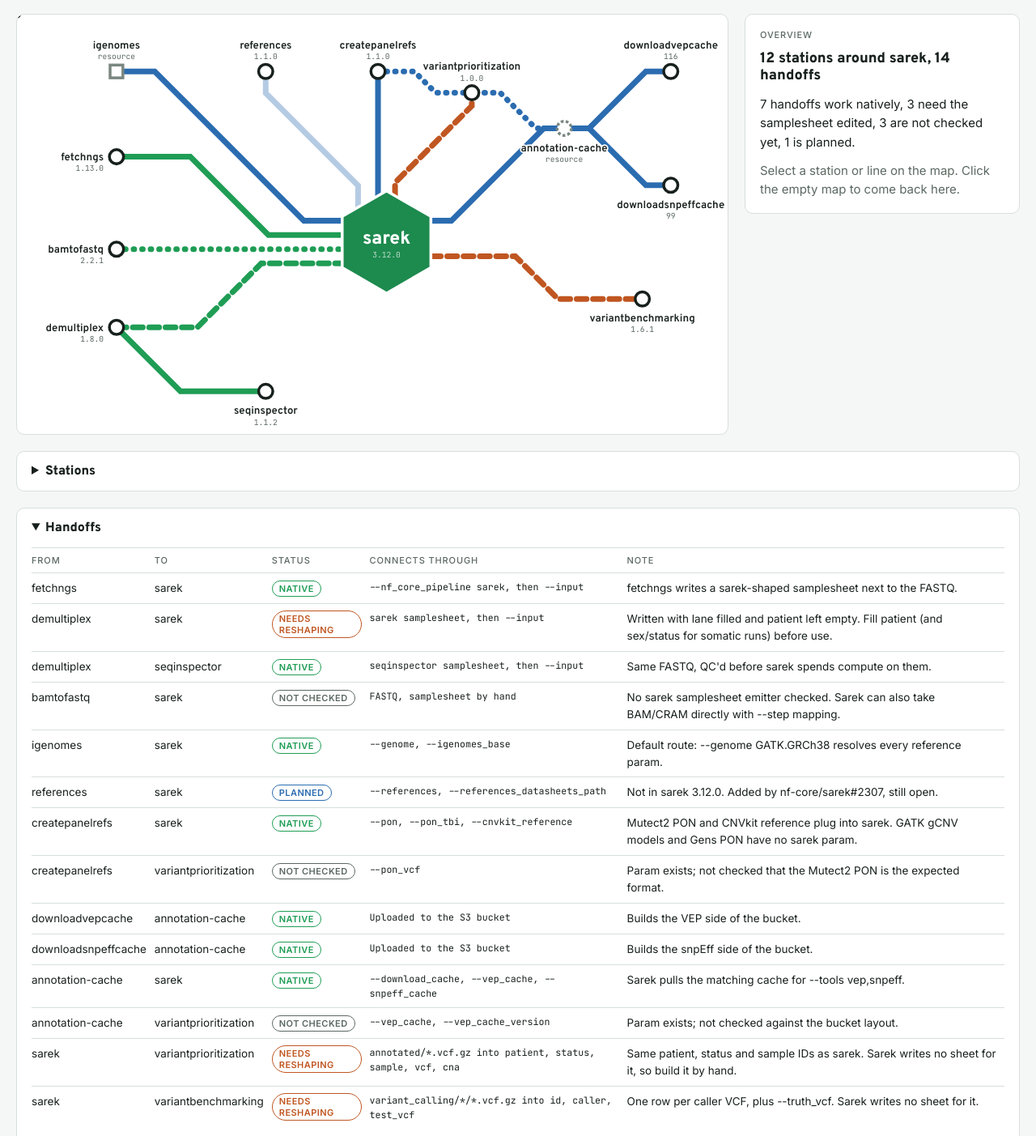
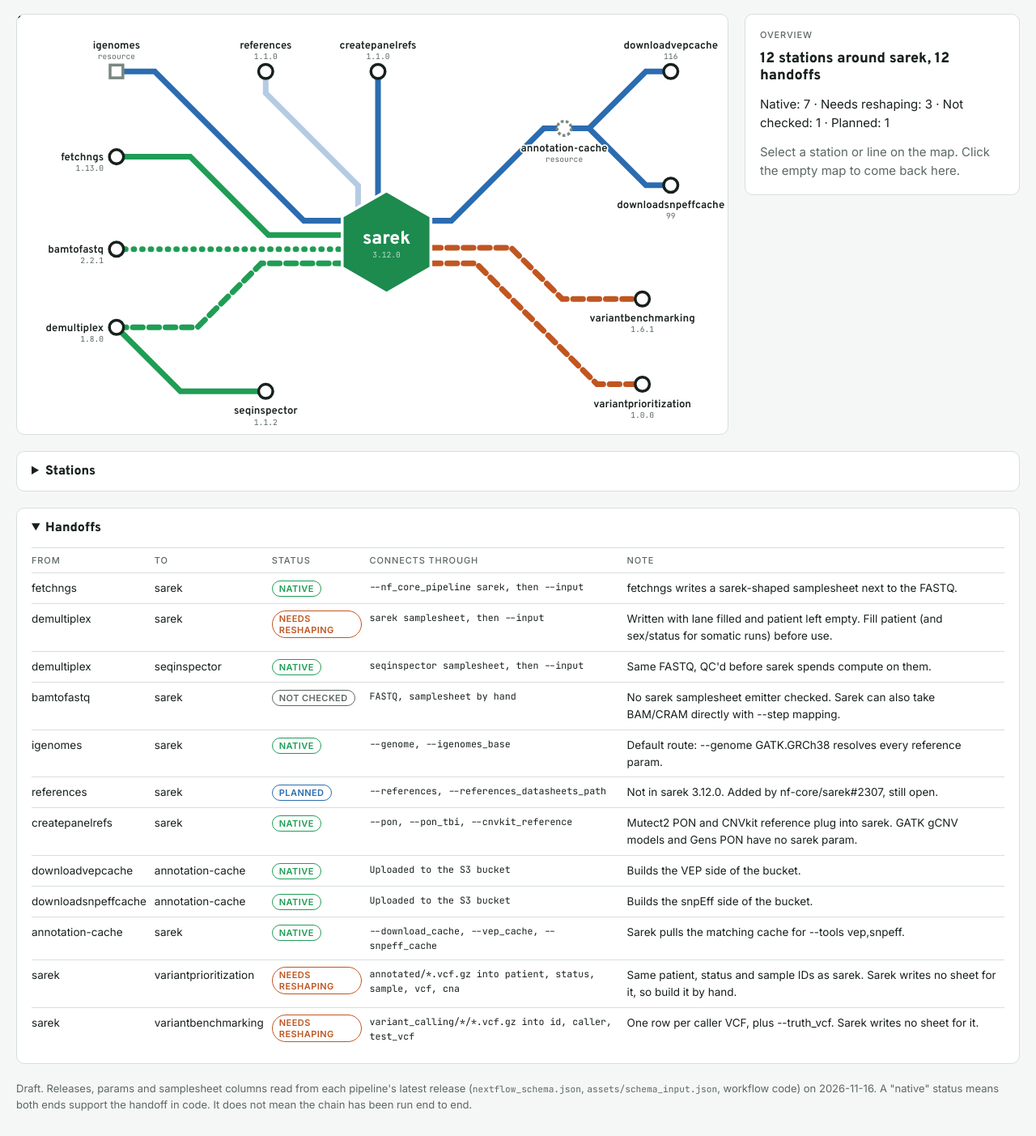
Before and after one commit to maxulysse/sarek-interchange, a plain HTML site: page index.html in a window 1280 px wide. Shown: the part 191-1594 px from the top of the page at 81% size. Drawn offline with Linux system fonts and the light colour scheme.

Commit message:
Drop resource handoffs to variantprioritization and move it under variantbenchmarking
Also build the overview counts from the status list.

Co-Authored-By: Claude Opus 5.5 <noreply@anthropic.com>

```diff
--- a/index.html
+++ b/index.html
@@ -134,7 +134,7 @@ const S = [
   { id: "downloadsnpeffcache", x: 920, y: 240, rel: "99", side: "below", url: "https://github.com/annotation-cache/downloadsnpeffcache",
     blurb: "Downloads snpEff databases for the annotation-cache bucket. Stays on 99: snpEff 5.2 and later have no 105 databases.",
     takes: "snpEff genome and version", gives: "snpEff cache (GRCh38.99)" },
-  { id: "variantprioritization", x: 640, y: 110, rel: "1.0.0", side: "above",
+  { id: "variantprioritization", x: 880, y: 520, rel: "1.0.0", side: "below",
     blurb: "Filters and ranks somatic and germline variants, with copy-number input and a panel of normals.",
     takes: "Samplesheet: patient, status, sample, vcf, cna", gives: "Ranked variant reports" },
   { id: "variantbenchmarking", x: 880, y: 400, rel: "1.6.1", side: "below",
@@ -160,19 +160,15 @@ const E = [
     note: "Not in sarek 3.12.0. Added by nf-core/sarek#2307, still open." },
   { f: "createpanelrefs", t: "sarek", hp: ["t", -12], line: "res", st: "native", via: "--pon, --pon_tbi, --cnvkit_reference",
     note: "Mutect2 PON and CNVkit reference plug into sarek. GATK gCNV models and Gens PON have no sarek param." },
-  { f: "createpanelrefs", t: "variantprioritization", line: "res", st: "unchecked", via: "--pon_vcf",
-    note: "Param exists; not checked that the Mutect2 PON is the expected format." },
   { f: "downloadvepcache", t: "annotation-cache", line: "res", st: "native", via: "Uploaded to the S3 bucket",
     note: "Builds the VEP side of the bucket." },
   { f: "downloadsnpeffcache", t: "annotation-cache", line: "res", st: "native", via: "Uploaded to the S3 bucket",
     note: "Builds the snpEff side of the bucket." },
   { f: "annotation-cache", t: "sarek", hp: ["r", -30], line: "res", st: "native", via: "--download_cache, --vep_cache, --snpeff_cache",
     note: "Sarek pulls the matching cache for --tools vep,snpeff." },
-  { f: "annotation-cache", t: "variantprioritization", line: "res", st: "unchecked", via: "--vep_cache, --vep_cache_version",
-    note: "Param exists; not checked against the bucket layout." },
-  { f: "sarek", t: "variantprioritization", hp: ["t", 12], line: "out", st: "reshape", via: "annotated/*.vcf.gz into patient, status, sample, vcf, cna",
+  { f: "sarek", t: "variantprioritization", hp: ["r", 30], line: "out", st: "reshape", via: "annotated/*.vcf.gz into patient, status, sample, vcf, cna",
     note: "Same patient, status and sample IDs as sarek. Sarek writes no sheet for it, so build it by hand." },
-  { f: "sarek", t: "variantbenchmarking", hp: ["r", 20], line: "out", st: "reshape", via: "variant_calling/*/*.vcf.gz into id, caller, test_vcf",
+  { f: "sarek", t: "variantbenchmarking", hp: ["r", 8], line: "out", st: "reshape", via: "variant_calling/*/*.vcf.gz into id, caller, test_vcf",
     note: "One row per caller VCF, plus --truth_vcf. Sarek writes no sheet for it." },
 ];
 
@@ -289,7 +285,7 @@ function selectEdge(e) {
 function reset() {
   highlight([]);
   card.innerHTML = `<div class="kicker">Overview</div><h2>${S.length} stations around sarek, ${E.length} handoffs</h2>
-    <p>${E.filter(e => e.st === "native").length} handoffs work natively, ${E.filter(e => e.st === "reshape").length} need the samplesheet edited, ${E.filter(e => e.st === "unchecked").length} are not checked yet, ${E.filter(e => e.st === "planned").length} is planned.</p>
+    <p>${Object.entries(ST).map(([k, v]) => `${v}: ${E.filter(e => e.st === k).length}`).join(" · ")}</p>
     <p style="color:var(--muted)">Select a station or line on the map. Click the empty map to come back here.</p>`;
 }
 svg.addEventListener("click", ev => { if (ev.target === svg) reset(); });
```
